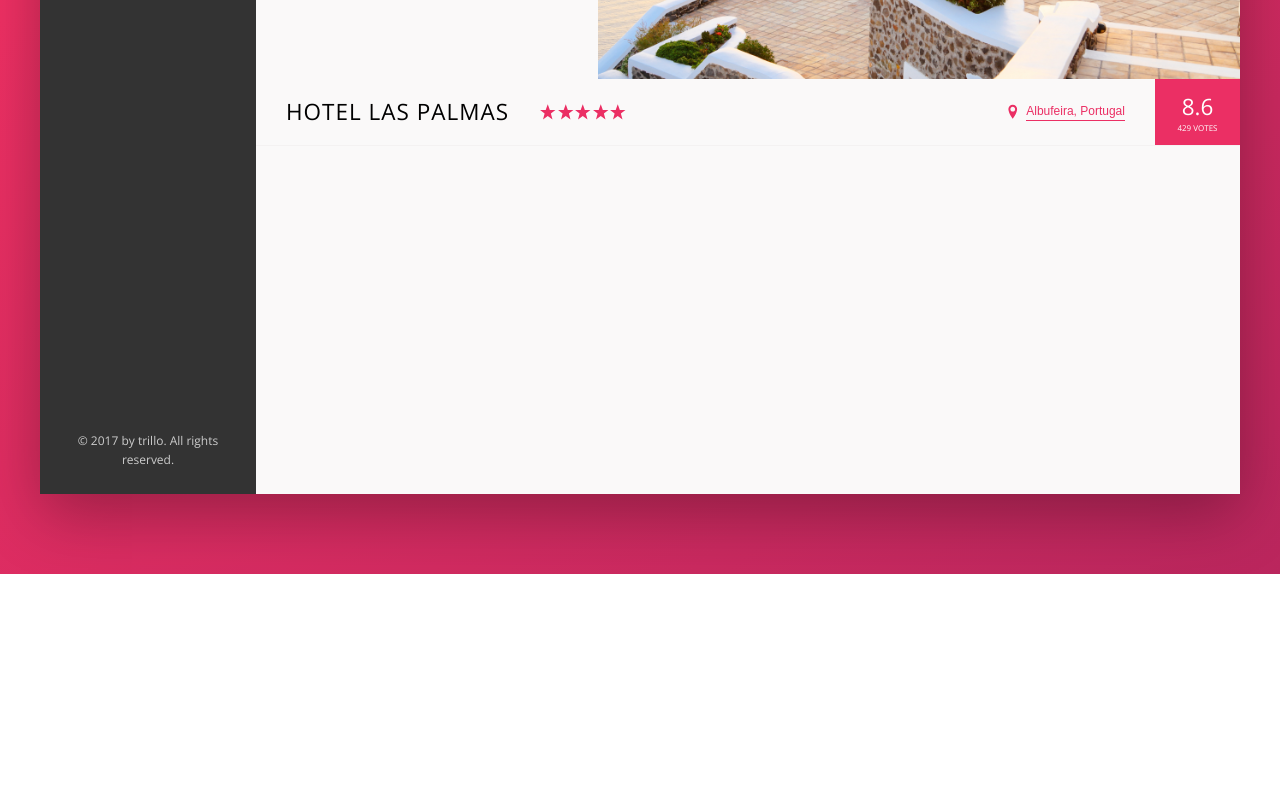
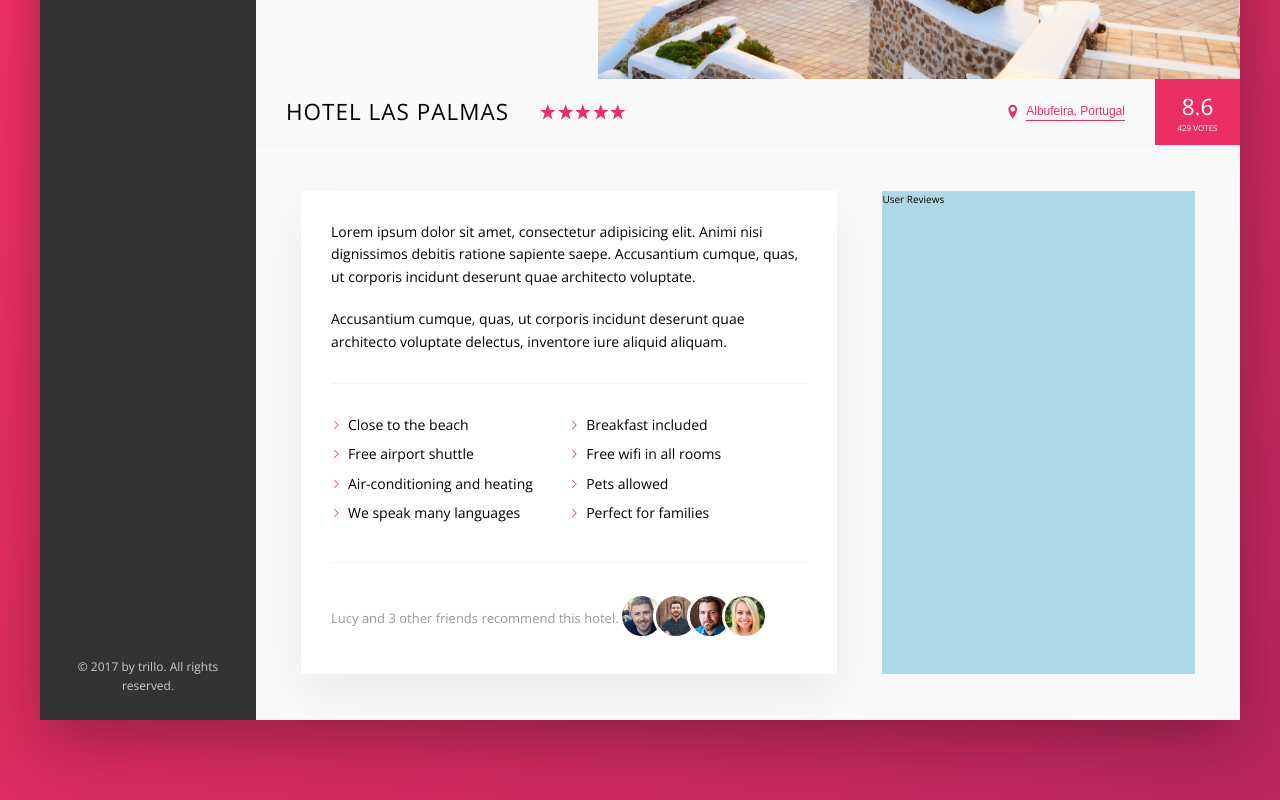
Before and after one commit to sjfox26/trillo_flexbox, a website: page index.html in a window 1280 px wide. Shown: the part 456-1256 px from the top of the page. Before the commit the page ends 1030 px from the top, so only its background shows below. Drawn offline with nearby package versions, Linux system fonts and the light colour scheme.

Commit message:
build description section

```diff
--- a/index.html
+++ b/index.html
@@ -133,8 +133,44 @@
                             <div class="overview__rating-average">8.6</div>
                             <div class="overview__rating-count">429 votes</div>
                         </div>
+                    </div>
 
+                    <div class="detail">
+                        <div class="description">
+                            <p class="paragraph">
+                                Lorem ipsum dolor sit amet, consectetur adipisicing elit. Animi nisi dignissimos debitis ratione sapiente saepe. Accusantium cumque, quas, ut corporis incidunt deserunt quae architecto voluptate.
+                            </p>
+                            <p class="paragraph">
+                                Accusantium cumque, quas, ut corporis incidunt deserunt quae architecto voluptate delectus, inventore iure aliquid aliquam.
+                            </p>
+                            <ul class="list">
+                                <li class="list__item">Close to the beach</li>
+                                <li class="list__item">Breakfast included</li>
+                                <li class="list__item">Free airport shuttle</li>
+                                <li class="list__item">Free wifi in all rooms</li>
+                                <li class="list__item">Air-conditioning and heating</li>
+                                <li class="list__item">Pets allowed</li>
+                                <li class="list__item">We speak many languages</li>
+                                <li class="list__item">Perfect for families</li>
+                            </ul>
+                            <div class="recommend">
+                                <p class="recommend-count">
+                                    Lucy and 3 other friends recommend this hotel.
+                                </p>
+                                <div class="recommend__friends">
+                                    <img src="img/user-3.jpg" alt="Friend 1" class="recommend__photo">
+                                    <img src="img/user-4.jpg" alt="Friend 2" class="recommend__photo">
+                                    <img src="img/user-5.jpg" alt="Friend 3" class="recommend__photo">
+                                    <img src="img/user-6.jpg" alt="Friend 4" class="recommend__photo">
+                                </div>
+                            </div>
+                        </div>
+
+                        <div class="user-reviews">
+                            User Reviews
+                        </div>
                     </div>
+
                 </main>
             </div>
         </div>
--- a/sass/_base.scss
+++ b/sass/_base.scss
@@ -13,6 +13,9 @@
   --color-grey-dark-3: #999;
 
   --shadow-dark: 0 2rem 6rem rgba(0,0,0,.3);
+  --shadow-light: 0 2rem 5rem rgba(0,0,0,.06);
+
+  --line: 1px solid var(--color-grey-light-2);
 }
 
 * {
--- a/sass/_components.scss
+++ b/sass/_components.scss
@@ -227,7 +227,7 @@
   display: flex;
   align-items: center;
 
-  border-bottom: 1px solid var(--color-grey-light-2);
+  border-bottom: var(--line);
 
   &__heading {
     font-size: 2.25rem;
@@ -330,3 +330,104 @@
     box-shadow: none;
   }
 }
+
+
+
+
+
+/////////////////////////////
+// PARAGRAPH
+.paragraph:not(:last-of-type) {
+  margin-bottom: 2rem;
+}
+
+
+
+
+
+
+
+
+
+
+
+/////////////////////////////
+// LIST
+.list {
+  list-style: none;
+  margin: 3rem 0;
+  padding: 3rem 0;
+  border-top: var(--line);
+  border-bottom: var(--line);
+
+  display: flex;
+  flex-wrap: wrap;
+
+  &__item {
+    flex: 0 0 50%; //so we have 2 elements side by side
+    margin-bottom: .7rem;
+  }
+
+  &__item::before {
+    content: "";
+    display: inline-block;
+    height: 1rem;
+    width: 1rem;
+    margin-right: .7rem;
+
+
+    //Older browsers
+    //background-image: url(../img/chevron-thin-right.svg);
+    //background-size: cover;
+
+    //Newer browsers-masks
+    background-color: var(--color-primary);
+    -webkit-mask-image: url(../img/chevron-thin-right.svg);
+    -webkit-mask-size: cover;
+    mask-image: url(../img/chevron-thin-right.svg);
+    mask-size: cover;
+
+  }
+
+}
+
+
+
+
+
+
+
+
+
+
+/////////////////////////////
+//RECOMMEND
+.recommend {
+  font-size: 1.3rem;
+  color: var(--color-grey-dark-3);
+
+  display: flex;
+  align-items: center;
+
+  &__count {
+    margin-right: auto; //trick to get items evenly spaced
+  }
+
+  &__friends {
+
+  }
+
+  &__photo {
+    box-sizing: content-box; //so pics are 4 rem even with border added to them
+    height: 4rem;
+    width: 4rem;
+    border-radius: 50%;
+    border: 3px solid #fff;
+
+    &:not(:last-child) {
+      margin-right: -1.5rem;
+    }
+
+  }
+
+}
--- a/sass/_layout.scss
+++ b/sass/_layout.scss
@@ -11,7 +11,7 @@
   font-size: 1.4rem;
   height: 7rem;
   background-color: #fff;
-  border-bottom: 1px solid var(--color-grey-light-2);
+  border-bottom: var(--line);
 
   display: flex;
   justify-content: space-between;
@@ -33,6 +33,26 @@
 }
 
 .hotel-view {
-  height: 80rem; //for design purposes, will delete later
   flex: 1;
 }
+
+.detail {
+  display: flex;
+  padding: 4.5rem;
+  background-color: var(--color-grey-light-1);
+  border-bottom: var(--line);
+}
+
+.description {
+  font-size: 1.4rem;
+  background-color: #fff;
+  box-shadow: var(--shadow-light);
+  padding: 3rem;
+  flex: 0 0 60%; //usually when using a percentage, set the first 2 to 0
+  margin-right: 4.5rem;
+}
+
+.user-reviews {
+  background-color: lightblue;
+  flex: 1; //occupy remaining space
+}
```
Also changed, not shown: css/style.css.
